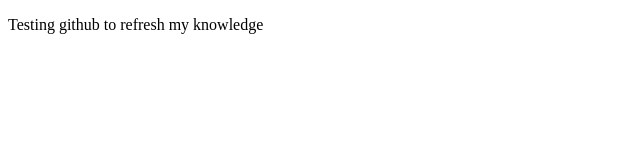
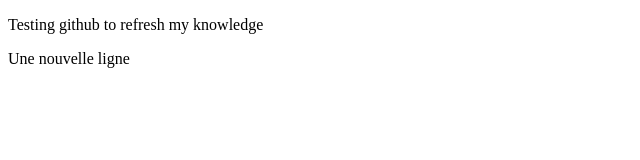
Before and after one commit to tmtkobedmx8/lecture0, a plain HTML site: page index.html in a window 1280 px wide. Shown: the whole page, without its empty margins (0-640 px from the left). Drawn offline with Linux system fonts and the light colour scheme.

Commit message:
Update index.html

```diff
--- a/index.html
+++ b/index.html
@@ -6,5 +6,6 @@
   </head>
   <body>
     <p>Testing github to refresh my knowledge</p>
+    <p>Une nouvelle ligne</p>
   </body>
 </html>
```
